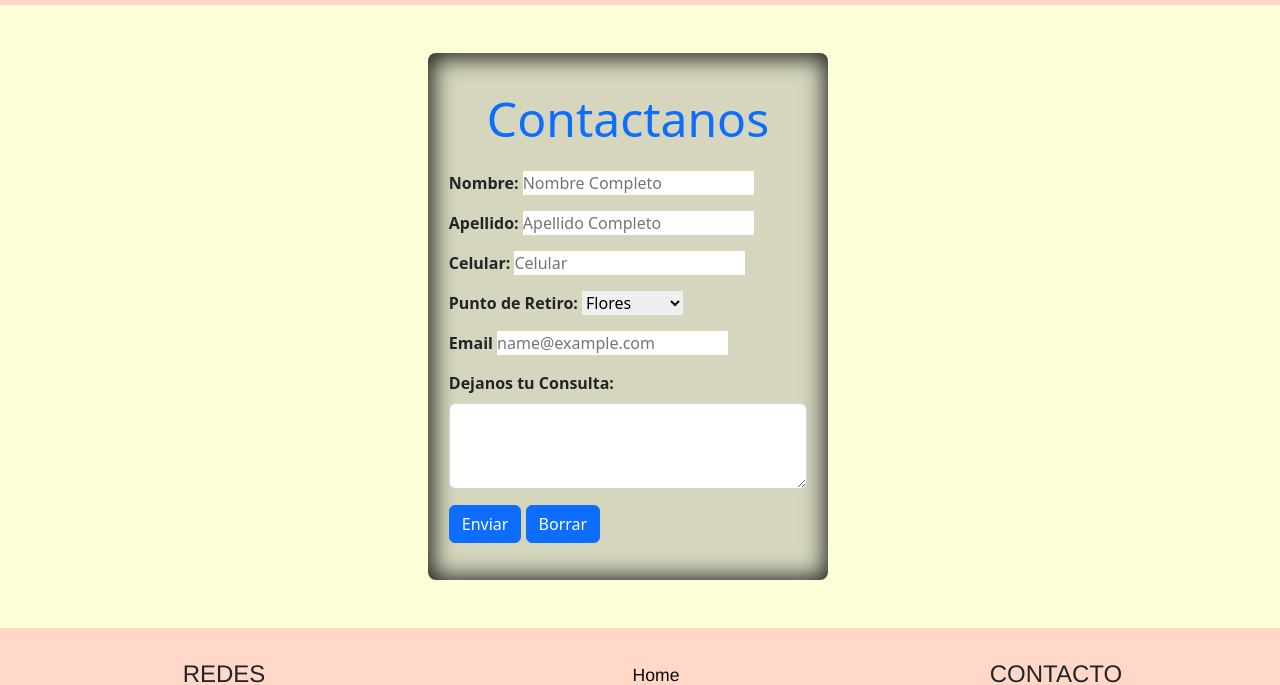
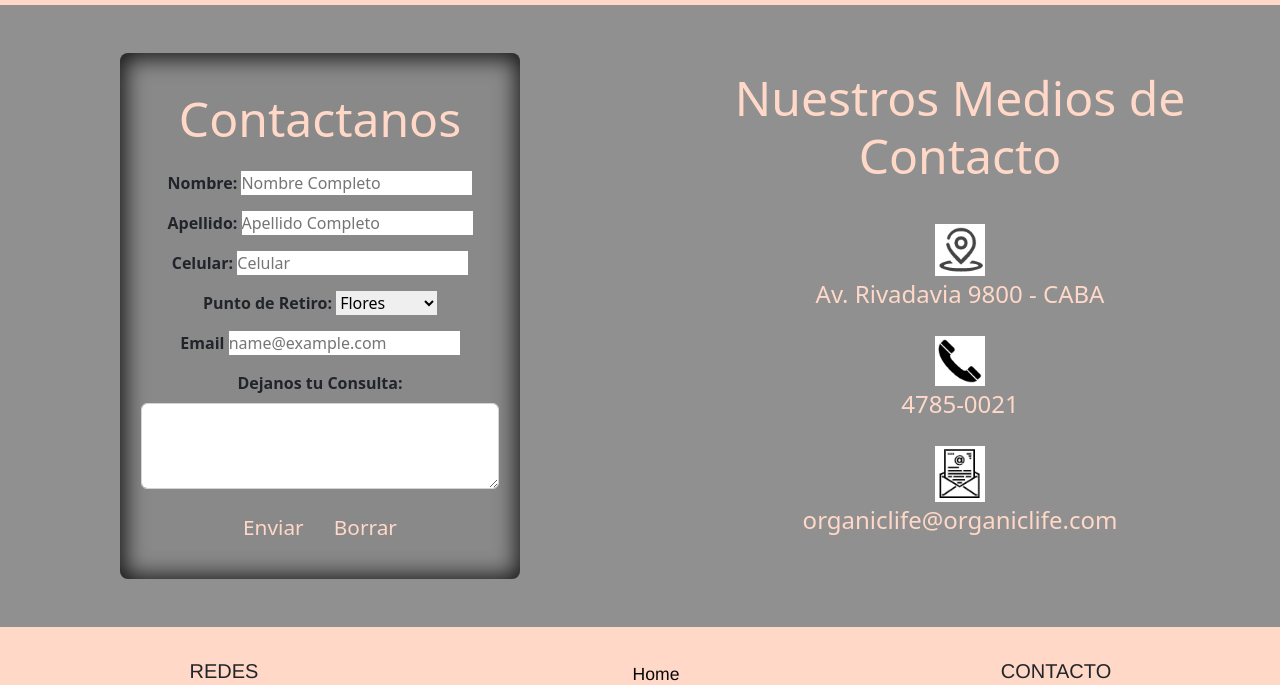
Before and after one commit to SilBus/bootstrap, a website: page pages/contacto.html in a window 1280 px wide. Shown: the part 121-806 px from the top of the page. Drawn offline with nearby package versions, Linux system fonts and the light colour scheme.

Commit message:
arreglo de pagina contacto

```diff
--- a/pages/contacto.html
+++ b/pages/contacto.html
@@ -6,12 +6,15 @@
     <meta http-equiv="X-UA-Compatible" content="IE=edge">
     <meta name="viewport" content="width=device-width, initial-scale=1.0">
     <meta name="description" content="Formulario de contacto">
-    <meta name="keywords"  content="frutas verduras jugos antioxidantes alimentos orgánicos">
+    <meta name="keywords" content="frutas verduras jugos antioxidantes alimentos orgánicos">
     <link rel="icon" href="../img/favicon-32x32.png">
     <!-- CSS only -->
     <link href="https://cdn.jsdelivr.net/npm/bootstrap@5.2.1/dist/css/bootstrap.min.css" rel="stylesheet"
         integrity="sha384-iYQeCzEYFbKjA/T2uDLTpkwGzCiq6soy8tYaI1GyVh/UjpbCx/TYkiZhlZB6+fzT" crossorigin="anonymous">
+    <link rel="stylesheet" href="https://cdnjs.cloudflare.com/ajax/libs/animate.css/4.1.1/animate.min.css">
+    <link rel="stylesheet" href="https://cdnjs.cloudflare.com/ajax/libs/animate.css/4.1.1/animate.min.css">
     <link rel="stylesheet" href="../css/estilo.css">
+
     <title>Organic Life - Contactate</title>
 </head>
 
@@ -23,7 +26,8 @@
         <div class="container-fluid p-0">
             <nav class="navbar navbar-expand-lg color">
                 <div class="container-fluid">
-                    <a class="navbar-brand" href="../index.html"><img src="../img/android-chrome-192x192 (1).png" alt="Logotipo de la marca" width="100px"></a>
+                    <a class="navbar-brand animate__animated animate__flash" href="../index.html"><img
+                            src="../img/android-chrome-192x192 (1).png" alt="Logotipo de la marca" width="100px"></a>
                     <button class="navbar-toggler" type="button" data-bs-toggle="collapse"
                         data-bs-target="#navbarSupportedContent" aria-controls="navbarSupportedContent"
                         aria-expanded="false" aria-label="Toggle navigation">
@@ -65,13 +69,14 @@
     <!--Cierre de Header-->
 
     <!--Comienzo de Main Contacto-->
-    <main>
-    <section class="container">
-        <div class="col-sm-12 col-md-12 col-lg-12 row my-5">
+    <main class="bg-contact">
+        <section class="container-fluid">
+            <div class="row">
+                <div class="col-sm-12 col-md-6 col-lg-6 my-5 text-center">
 
                     <form action="" method="post" class="form">
 
-                <h5 class="display-5 text-primary text-center p-3">Contactanos</h5>
+                        <h5 class="display-5 text-color text-center p-3">Contactanos</h5>
 
                         <div class="mb-3">
                             <label>Nombre:</label>
@@ -112,12 +117,33 @@
                         </div>
 
 
-                <div class="mb-3">
+                        <div class="mb-2">
 
-                    <button type="submit" class="btn btn-primary">Enviar</button>
-                    <button type="submit" class="btn btn-primary">Borrar</button>
+                            <button type="submit" class="btn text-color1">Enviar</button>
+                            <button type="submit" class="btn text-color1">Borrar</button>
                         </div>
                     </form>
+                </div>
+
+                <div class="col-sm-12 col-md-6 col-lg-6 my-5 text-center d-inline">
+                    <h5 class="display-5 text-color p-3">Nuestros Medios de Contacto</h5>
+
+                    <div class="mt-4">
+                        <img src="../img/ICONO PUNTO DE ENCUENTRO.png" width="50px" alt="punto de ubicacion">
+                        <p class="text-dise">Av. Rivadavia 9800 - CABA</p>
+                    </div>
+
+                    <div class="mt-4">
+                        <img src="../img/ICONO LLAMADA.png" width="50px" alt="atencion telefónica">
+                        <p class="text-dise">4785-0021</p>
+                    </div>
+
+                    <div class="mt-4">
+                        <img src="../img/ICONO MAIL.png" width="50px" alt="correo electrónico">
+                        <p class="text-dise">organiclife@organiclife.com</p>
+                    </div>
+                </div>
+
             </div>
         </section>
     </main>
@@ -137,11 +163,12 @@
             <div class="row p-3 text-white text-center">
 
                 <div class="col-xs-12 col-md-6 col-lg-4 text-center mt-3">
-                    <h4 class="mb-3 text-dark">REDES</h4>
+                    <h5 class="mb-3 text-dark">REDES</h5>
                     <a href="https:www.facebook.com" target="_blank"> <img src="../img/FACEBOOK ICONO (1) (1).png"
-                            alt="icono de facebook"></a>
+                            width="30px" alt="icono de facebook"></a>
+
                     <a href="https:www.instagram.com" target="_blank"> <img src="../img/INSTAGRAM ICONO (1).png"
-                            alt="icono de instagram"></a>
+                            width="30px" alt="icono de instagram"></a>
 
                 </div>
                 <div class="col-xs-12 col-md-6 col-lg-4 text-center mt-3">
@@ -157,7 +184,7 @@
 
                 </div>
                 <div class="col-xs-12 col-md-12 col-lg-4 text-center text-dark mt-3">
-                    <h4 class="mb-3">CONTACTO</h4>
+                    <h5 class="mb-3">CONTACTO</h5>
                     <ul>
                         <li>Tel: 47850021</li>
                         <li>mail: organiclife@organiclife.com</li>
--- a/scss/_main.scss
+++ b/scss/_main.scss
@@ -54,7 +54,7 @@ main {
     transition: all 1s ease;
 
     &:hover{
-        transform: scale(1.2, 1.2);
+        transform: scale(1.1, 1.1);
     }
 
 }
--- a/scss/_mainContacto.scss
+++ b/scss/_mainContacto.scss
@@ -1,4 +1,5 @@
-main{
+.bg-contact{
+    background-color: rgba(3, 3, 3, 0.438);
     .form{
         max-width: 25em;
         padding: 1.3em;
@@ -9,7 +10,16 @@ main{
         box-shadow: inset 1px 1px 22px 4px rgba(0, 0, 0, 0.85);
 
     }
-
-
-
+    .text-color{
+        color: $color_fuente;
+    }
+    .text-color1{
+        color: $color_fuente;
+        font-size: 1.3rem;
+    }
+    .text-dise{
+        color: $color_fuente;
+        font-size: 1.5rem;
+        font-weight:500;
+    }
 }
--- a/scss/estilo.scss
+++ b/scss/estilo.scss
@@ -16,7 +16,7 @@ $estilo_fuente: cursive;
     box-sizing: border-box;
 }
 body{
-    background-color: #fdffd9;
+    background-color: rgb(255, 255, 255);
 }
 
 @import "header";
```
Also changed, not shown: index.html (+9 -9 lines), pages/frutas.html (+9 -9 lines), pages/jugos.html (+11 -11 lines), pages/nosotros.html (+13 -10 lines), pages/productos.html (+14 -14 lines), pages/puntosol.html (+10 -8 lines), pages/verduras.html (+8 -7 lines), css/estilo.css, img/ICONO LLAMADA.png (added), img/ICONO MAIL.png (added), img/ICONO PUNTO DE ENCUENTRO.png (added), img/transp2.png (added). Lines whose indentation alone changed are shown as unchanged.
